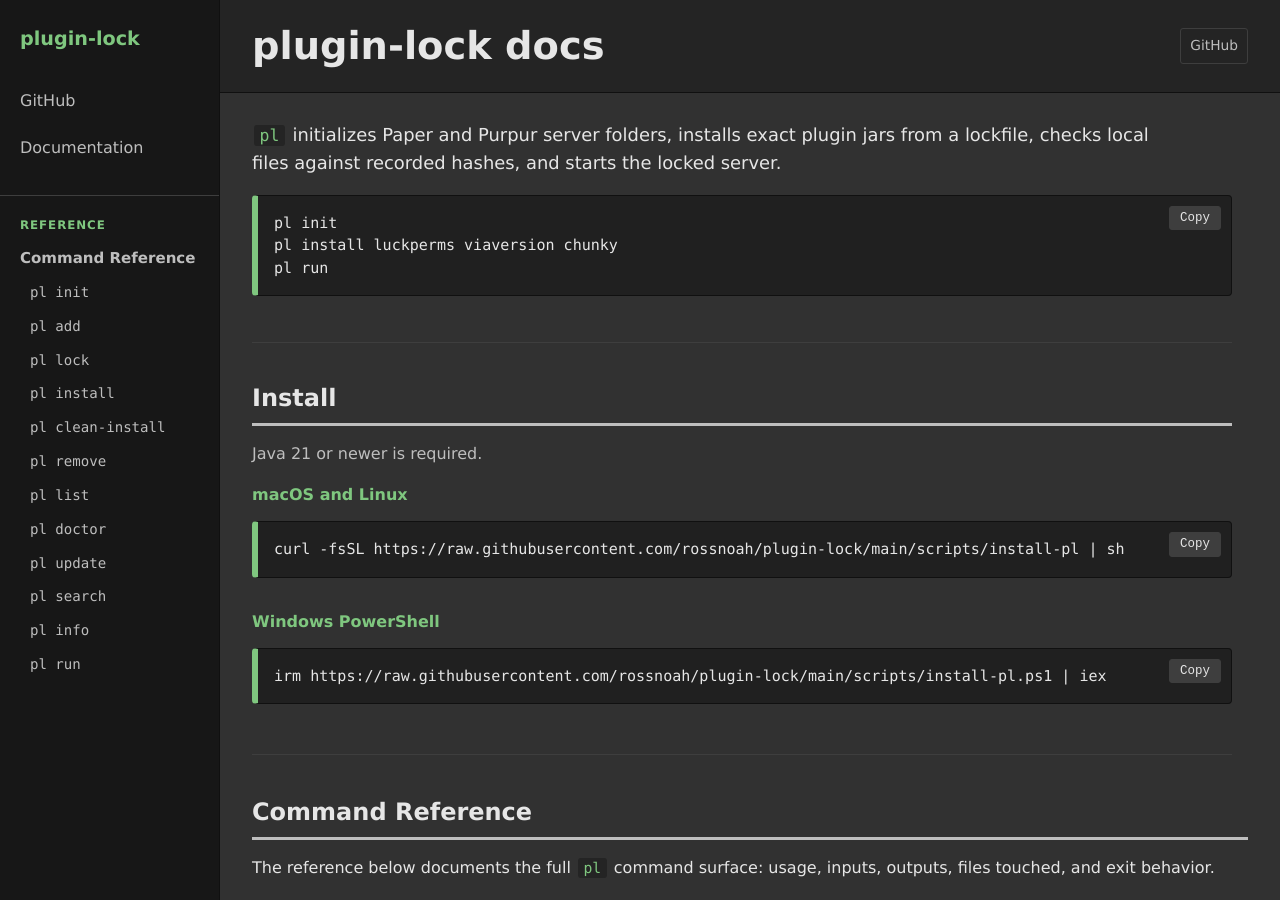
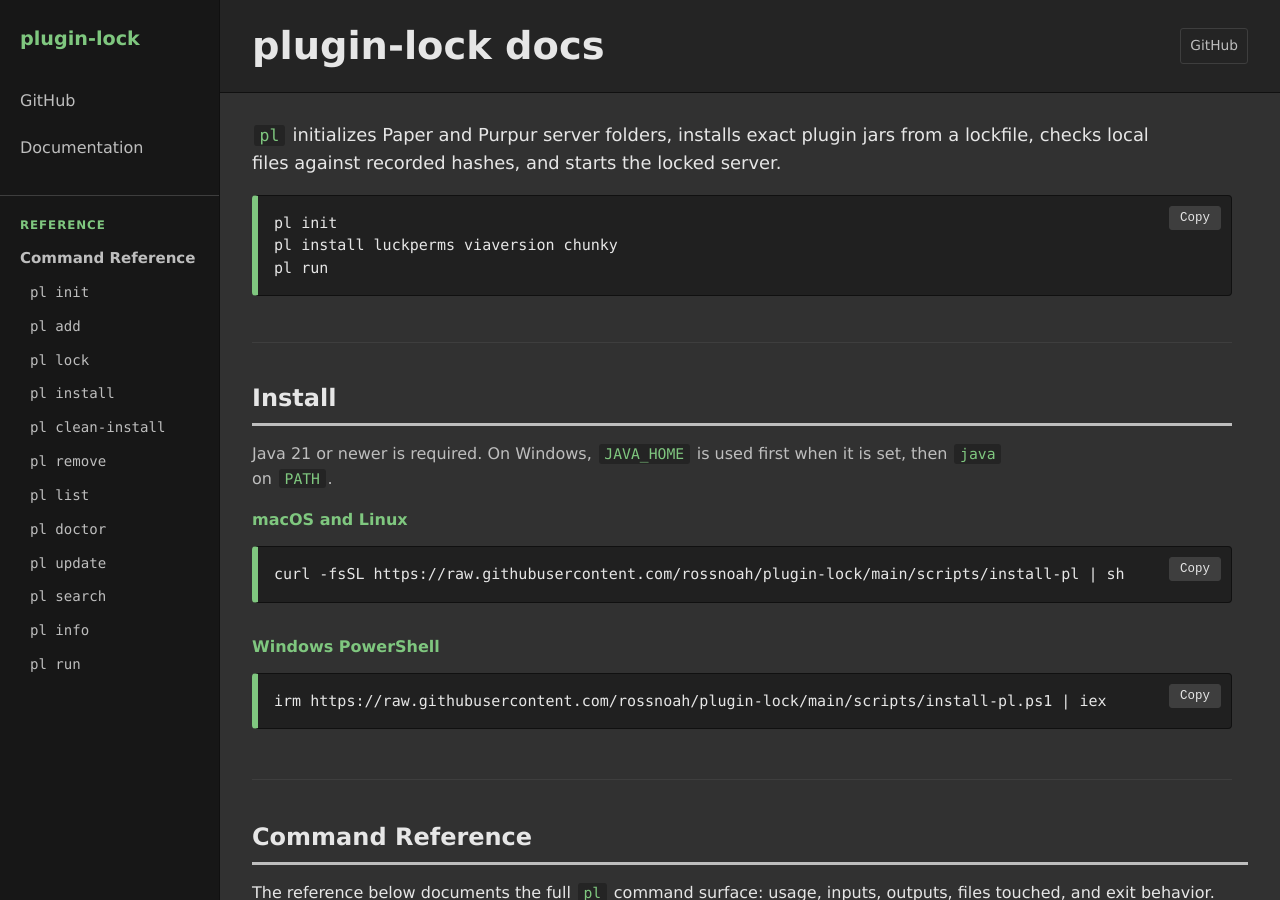
Before and after one commit to rossnoah/plugin-lock, a Jekyll site: the page built from docs/index.md, in a window 1280 px wide and 900 px high. Built offline with Jekyll 4.4.1, drawn with Linux system fonts in a browser that asks for light colours.

Commit message:
Prefer JAVA_HOME over PATH in install scripts
- Check JAVA_HOME first, then fall back to java on PATH
- Improve version parsing to handle 1.x-style and plain version strings
- Include source (JAVA_HOME or PATH) in error messages
- Update docs to document JAVA_HOME behavior on Windows

```diff
--- a/docs/index.md
+++ b/docs/index.md
@@ -14,7 +14,7 @@ pl run</code></pre>
 
 <section class="install-section">
   <h2>Install</h2>
-  <p>Java 21 or newer is required.</p>
+  <p>Java 21 or newer is required. On Windows, <code>JAVA_HOME</code> is used first when it is set, then <code>java</code> on <code>PATH</code>.</p>
 
   <div class="install-commands">
     <div class="command-entry">
```
Also changed, not shown: README.md, 2 other files.
